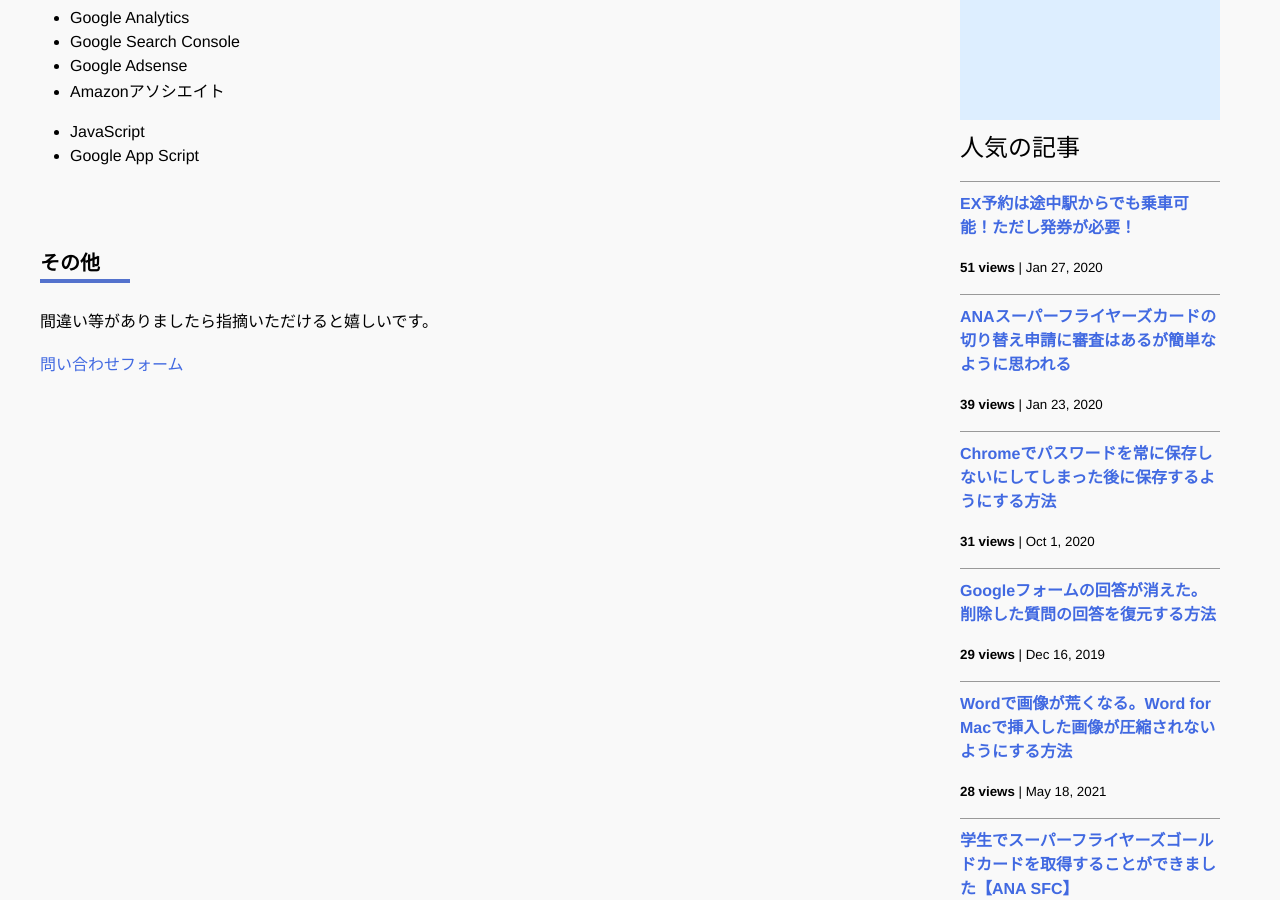
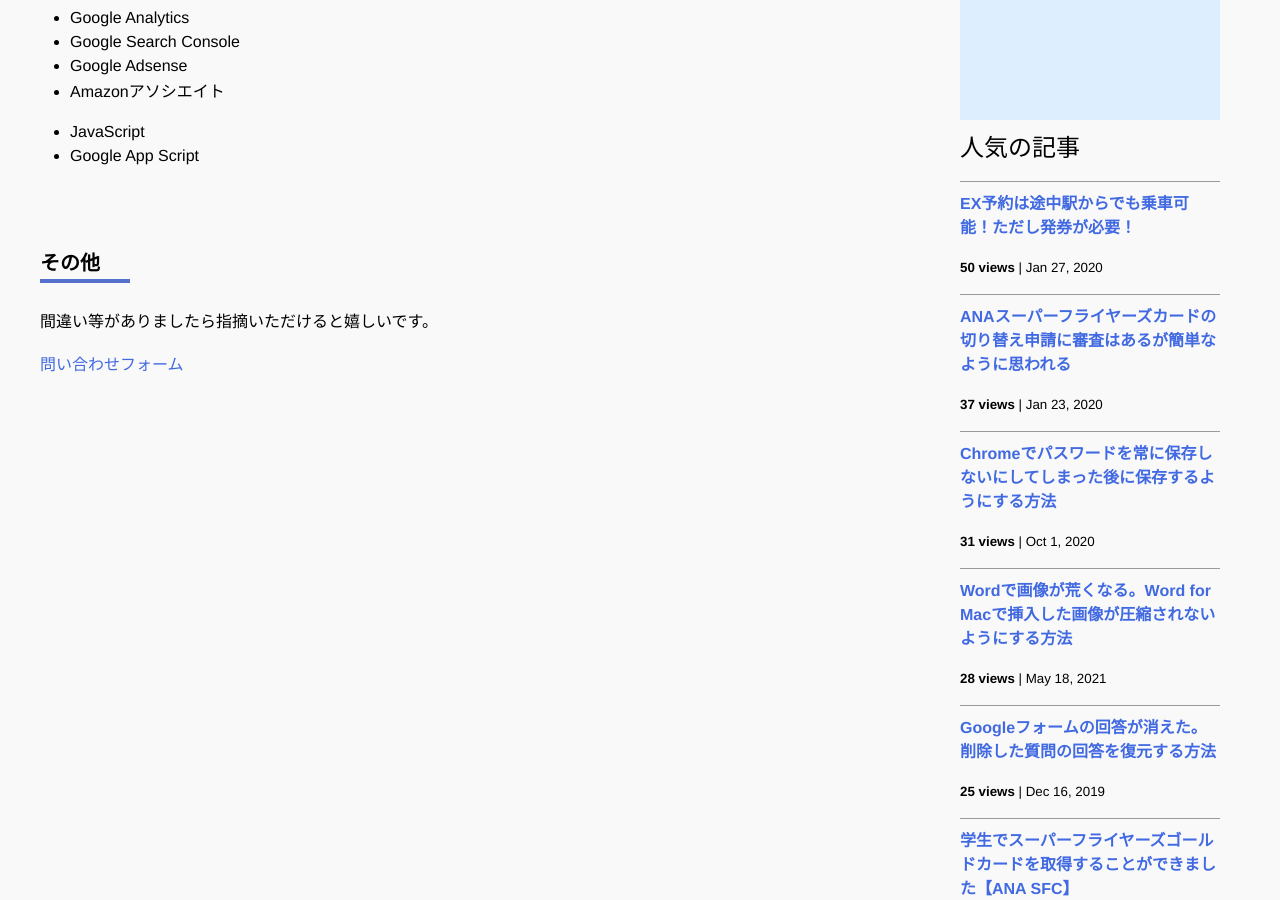
Before and after one commit to iwanaminami/shoyaiwaname, a Jekyll site: the page built from about.markdown, in a window 1280 px wide and 900 px high, scrolled down 693 px. Built offline with Jekyll 4.4.1, drawn with Linux system fonts in a browser that asks for light colours; nearby versions of some CDN libraries; comment, search, counter and statistics services are not loaded.

Commit message:
chore(ga): update _data/popularposts.yml 20260409-0052

```diff
--- a/_data/popularposts.yml
+++ b/_data/popularposts.yml
@@ -1,14 +1,14 @@
 side:
-  - view: 51
+  - view: 50
     url: "/2020/01/27/ex-rideontheway.html"
-  - view: 39
+  - view: 37
     url: "/2020/01/23/sfc-judge.html"
   - view: 31
     url: "/2020/10/01/googlepassword.html"
-  - view: 29
-    url: "/2019/12/16/restore-googleform.html"
   - view: 28
     url: "/2021/05/18/image-compression-word.html"
+  - view: 25
+    url: "/2019/12/16/restore-googleform.html"
   - view: 12
     url: "/"
   - view: 8
```
